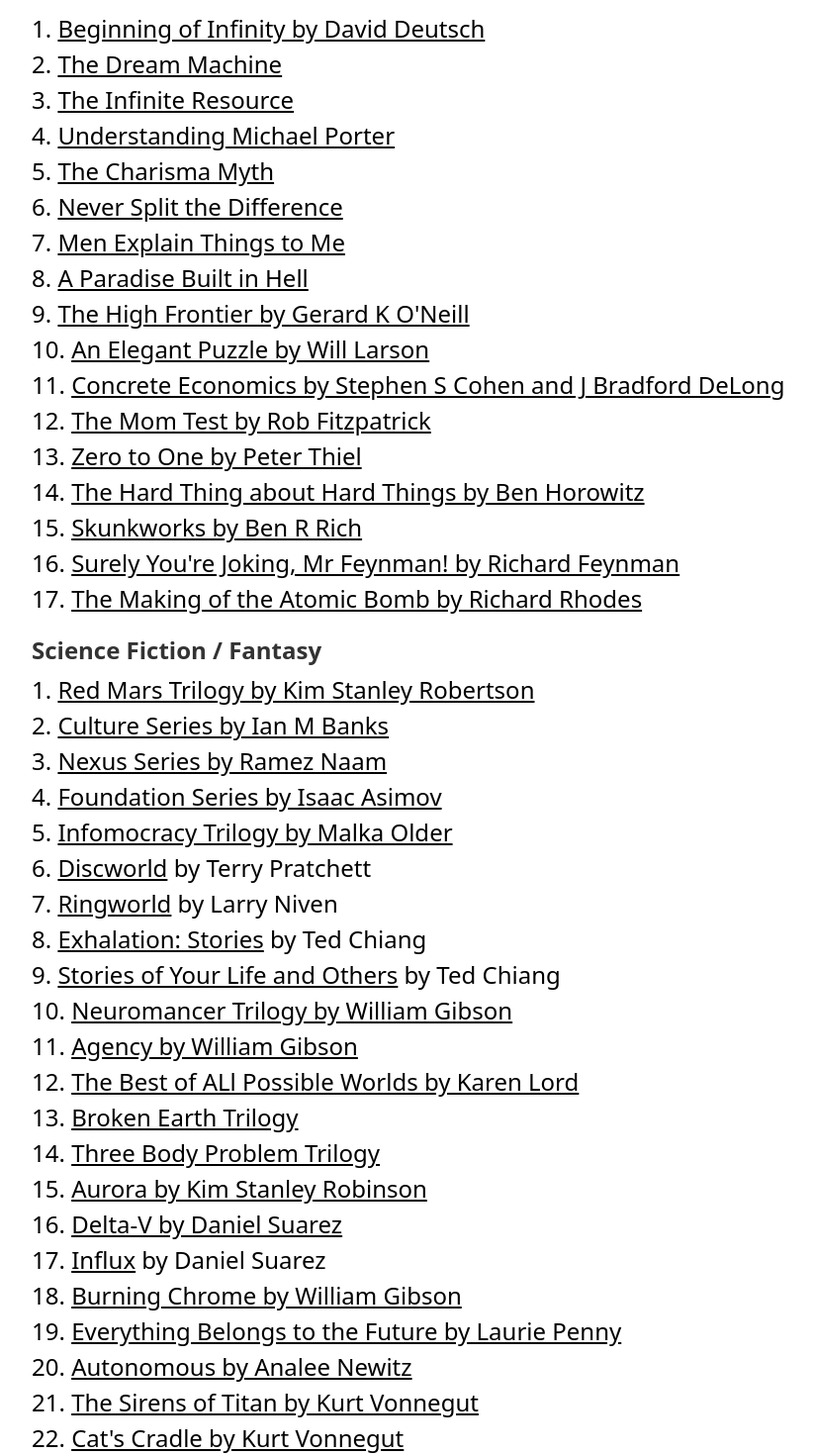
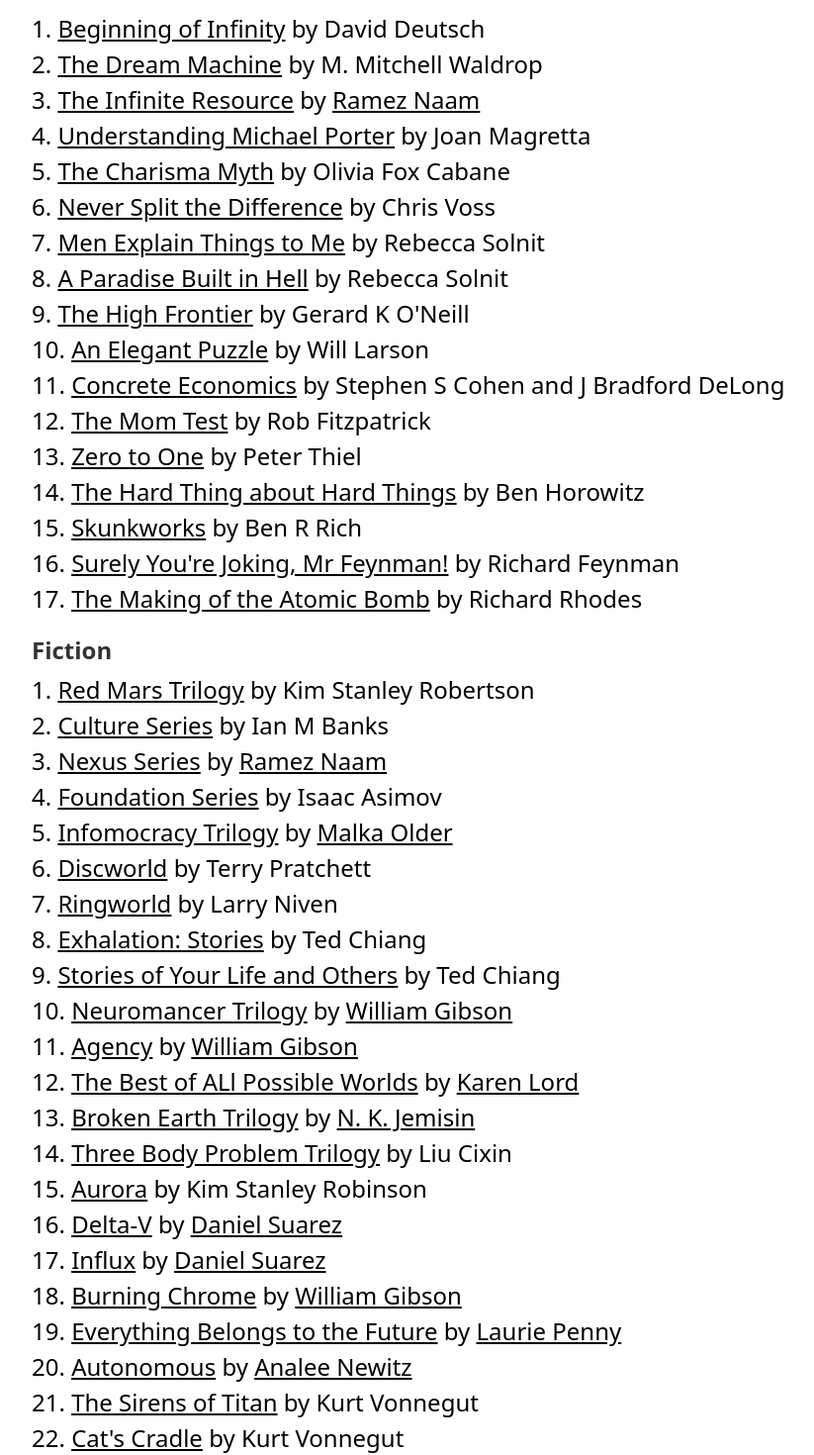
Before and after one commit to nick-parker/nickparkerco, a Next.js app: page /info-diet in a window 1280 px wide. Shown: the part 1221-2691 px from the top of the page at 99% size, without its empty margins (160-983 px from the left). Built offline with nearby package versions, Linux system fonts and the light colour scheme.

Commit message:
Author names

```diff
--- a/pages/info-diet.js
+++ b/pages/info-diet.js
@@ -36,52 +36,52 @@
         <h2 className="section-header">Books</h2>
         <h3 className="section-header sm:text-xl md:text-2xl">Nonfiction</h3>
         <ul>
-            <li><a href="https://www.amazon.com/Beginning-Infinity-Explanations-Transform-World/dp/0143121359">Beginning of Infinity by David Deutsch</a></li>
-            <li><a href="https://www.amazon.com/Dream-Machine-M-Mitchell-Waldrop/dp/1732265119">The Dream Machine</a></li>
-            <li><a href="https://www.amazon.com/Infinite-Resource-Power-Finite-Planet/dp/161168255X">The Infinite Resource</a></li>
-            <li><a href="https://www.amazon.com/Understanding-Michael-Porter-Essential-Competition-ebook/dp/B005OVTMAY">Understanding Michael Porter</a></li>
-            <li><a href="https://www.amazon.com/Charisma-Myth-Science-Personal-Magnetism-ebook/dp/B005GSZZ24">The Charisma Myth</a></li>
-            <li><a href="https://www.amazon.com/Never-Split-Difference-Negotiating-Depended-ebook/dp/B014DUR7L2">Never Split the Difference</a></li>
-            <li><a href="https://www.amazon.com/Men-Explain-Things-Rebecca-Solnit-ebook/dp/B00IWGQ8PU">Men Explain Things to Me</a></li>
-            <li><a href="https://www.amazon.com/Paradise-Built-Hell-Extraordinary-Communities-ebook/dp/B003XQEVLM">A Paradise Built in Hell</a></li>
-            <li><a href="https://www.amazon.com/High-Frontier-Human-Colonies-Space/dp/1686872720">The High Frontier by Gerard K O'Neill</a></li>
-            <li><a href="https://www.amazon.com/Elegant-Puzzle-Systems-Engineering-Management-ebook/dp/B07QYCHJ7V">An Elegant Puzzle by Will Larson</a></li>
-            <li><a href="https://www.amazon.com/Concrete-Economics-Hamilton-Approach-Economic/dp/1422189813">Concrete Economics by Stephen S Cohen and J Bradford DeLong</a></li>
-            <li><a href="https://www.amazon.com/Mom-Test-customers-business-everyone-ebook/dp/B01H4G2J1U">The Mom Test by Rob Fitzpatrick</a></li>
-            <li><a href="https://www.amazon.com/Zero-One-Notes-Startups-Future-ebook/dp/B00J6YBOFQ">Zero to One by Peter Thiel</a></li>
-            <li><a href="https://www.amazon.com/Hard-Thing-About-Things-Building-ebook/dp/B00DQ845EA">The Hard Thing about Hard Things by Ben Horowitz</a></li>
-            <li><a href="https://www.amazon.com/Skunk-Works-Personal-Memoir-Lockheed-ebook/dp/B00A2DIW3C">Skunkworks by Ben R Rich</a></li>
-            <li><a href="https://www.amazon.com/Surely-Youre-Joking-Mr-Feynman-ebook/dp/B003V1WXKU">Surely You're Joking, Mr Feynman! by Richard Feynman</a></li>
-            <li><a href="https://www.amazon.com/Making-Atomic-Bomb-Richard-Rhodes-ebook/dp/B008TRU7SQ">The Making of the Atomic Bomb by Richard Rhodes</a></li>
+            <li><a href="https://www.amazon.com/Beginning-Infinity-Explanations-Transform-World/dp/0143121359">Beginning of Infinity</a> by David Deutsch</li>
+            <li><a href="https://www.amazon.com/Dream-Machine-M-Mitchell-Waldrop/dp/1732265119">The Dream Machine</a> by M. Mitchell Waldrop</li>
+            <li><a href="https://www.amazon.com/Infinite-Resource-Power-Finite-Planet/dp/161168255X">The Infinite Resource</a> by <a href="https://twitter.com/ramez">Ramez Naam</a></li>
+            <li><a href="https://www.amazon.com/Understanding-Michael-Porter-Essential-Competition-ebook/dp/B005OVTMAY">Understanding Michael Porter</a> by Joan Magretta</li>
+            <li><a href="https://www.amazon.com/Charisma-Myth-Science-Personal-Magnetism-ebook/dp/B005GSZZ24">The Charisma Myth</a> by Olivia Fox Cabane</li>
+            <li><a href="https://www.amazon.com/Never-Split-Difference-Negotiating-Depended-ebook/dp/B014DUR7L2">Never Split the Difference</a> by Chris Voss</li>
+            <li><a href="https://www.amazon.com/Men-Explain-Things-Rebecca-Solnit-ebook/dp/B00IWGQ8PU">Men Explain Things to Me</a> by Rebecca Solnit</li>
+            <li><a href="https://www.amazon.com/Paradise-Built-Hell-Extraordinary-Communities-ebook/dp/B003XQEVLM">A Paradise Built in Hell</a> by Rebecca Solnit</li>
+            <li><a href="https://www.amazon.com/High-Frontier-Human-Colonies-Space/dp/1686872720">The High Frontier</a> by Gerard K O'Neill</li>
+            <li><a href="https://www.amazon.com/Elegant-Puzzle-Systems-Engineering-Management-ebook/dp/B07QYCHJ7V">An Elegant Puzzle</a> by Will Larson</li>
+            <li><a href="https://www.amazon.com/Concrete-Economics-Hamilton-Approach-Economic/dp/1422189813">Concrete Economics</a> by Stephen S Cohen and J Bradford DeLong</li>
+            <li><a href="https://www.amazon.com/Mom-Test-customers-business-everyone-ebook/dp/B01H4G2J1U">The Mom Test</a> by Rob Fitzpatrick</li>
+            <li><a href="https://www.amazon.com/Zero-One-Notes-Startups-Future-ebook/dp/B00J6YBOFQ">Zero to One</a> by Peter Thiel</li>
+            <li><a href="https://www.amazon.com/Hard-Thing-About-Things-Building-ebook/dp/B00DQ845EA">The Hard Thing about Hard Things</a> by Ben Horowitz</li>
+            <li><a href="https://www.amazon.com/Skunk-Works-Personal-Memoir-Lockheed-ebook/dp/B00A2DIW3C">Skunkworks</a> by Ben R Rich</li>
+            <li><a href="https://www.amazon.com/Surely-Youre-Joking-Mr-Feynman-ebook/dp/B003V1WXKU">Surely You're Joking, Mr Feynman!</a> by Richard Feynman</li>
+            <li><a href="https://www.amazon.com/Making-Atomic-Bomb-Richard-Rhodes-ebook/dp/B008TRU7SQ">The Making of the Atomic Bomb</a> by Richard Rhodes</li>
         </ul>
-        <h3 className="section-header sm:text-xl md:text-2xl">Science Fiction / Fantasy</h3>
+        <h3 className="section-header sm:text-xl md:text-2xl">Fiction</h3>
         <ul>
-            <li><a href="https://www.amazon.com/Red-Mars-Trilogy-Book-ebook/dp/B000QCS914">Red Mars Trilogy by Kim Stanley Robertson</a></li>
-            <li><a href="https://www.amazon.com/Player-Games-Culture-Novel-Book-ebook/dp/B002WM3HC2">Culture Series by Ian M Banks</a></li>
-            <li><a href="https://www.amazon.com/Nexus-Trilogy-Book-1-ebook/dp/B00TOZI7FM">Nexus Series by Ramez Naam</a></li>
-            <li><a href="https://www.amazon.com/Foundation-Isaac-Asimov-ebook/dp/B000FC1PWA">Foundation Series by Isaac Asimov</a></li>
-            <li><a href="https://www.amazon.com/Infomocracy-Book-One-Centenal-Cycle-ebook/dp/B0151U75ME">Infomocracy Trilogy by Malka Older</a></li>
+            <li><a href="https://www.amazon.com/Red-Mars-Trilogy-Book-ebook/dp/B000QCS914">Red Mars Trilogy</a> by Kim Stanley Robertson</li>
+            <li><a href="https://www.amazon.com/Player-Games-Culture-Novel-Book-ebook/dp/B002WM3HC2">Culture Series</a> by Ian M Banks</li>
+            <li><a href="https://www.amazon.com/Nexus-Trilogy-Book-1-ebook/dp/B00TOZI7FM">Nexus Series</a> by <a href="https://twitter.com/ramez">Ramez Naam</a></li>
+            <li><a href="https://www.amazon.com/Foundation-Isaac-Asimov-ebook/dp/B000FC1PWA">Foundation Series</a> by Isaac Asimov</li>
+            <li><a href="https://www.amazon.com/Infomocracy-Book-One-Centenal-Cycle-ebook/dp/B0151U75ME">Infomocracy Trilogy</a> by <a href="https://twitter.com/m_older">Malka Older</a></li>
             <li><a href="https://www.amazon.com/Color-Magic-Novel-Discworld-ebook/dp/B000W9399S">Discworld</a> by Terry Pratchett</li>
             <li><a href="https://www.amazon.com/Ringworld-Larry-Niven-ebook/dp/B01513ZIL6">Ringworld</a> by Larry Niven</li>
             <li><a href="https://www.amazon.com/Exhalation-Stories-Ted-Chiang-ebook/dp/B07GD46PQZ">Exhalation: Stories</a> by Ted Chiang</li>
             <li><a href="https://www.amazon.com/Exhalation-Stories-Ted-Chiang-ebook/dp/B07GD46PQZ">Stories of Your Life and Others</a> by Ted Chiang</li>
-            <li><a href="https://www.amazon.com/Neuromancer-Sprawl-Trilogy-William-Gibson-ebook/dp/B000O76ON6">Neuromancer Trilogy by William Gibson</a></li>
-            <li><a href="https://www.amazon.com/Agency-William-Gibson-ebook/dp/B072NXSB14">Agency by William Gibson</a></li>
-            <li><a href="https://www.amazon.com/Best-All-Possible-Worlds-Novel-ebook/dp/B009CE5Z2I">The Best of ALl Possible Worlds by Karen Lord</a></li>
-            <li><a href="https://www.amazon.com/Fifth-Season-Broken-Earth-Book-ebook/dp/B00H25FCSQ">Broken Earth Trilogy</a></li>
-            <li><a href="https://www.amazon.com/Three-Body-Problem-Remembrance-Earths-Past-ebook/dp/B00IQO403K">Three Body Problem Trilogy</a></li>
-            <li><a href="https://www.amazon.com/Aurora-Kim-Stanley-Robinson-ebook/dp/B00NERQRPI">Aurora by Kim Stanley Robinson</a></li>
-            <li><a href="https://www.amazon.com/Delta-v-Daniel-Suarez-ebook/dp/B07FLX8V84">Delta-V by Daniel Suarez</a></li>
-            <li><a href="https://www.amazon.com/Influx-Daniel-Suarez-ebook/dp/B00DMCPOBI">Influx</a> by Daniel Suarez</li>
-            <li><a href="https://www.amazon.com/Burning-Chrome-William-Gibson-ebook/dp/B00ICMWZH4">Burning Chrome by William Gibson</a></li>
-            <li><a href="https://www.amazon.com/Everything-Belongs-Future-Laurie-Penny-ebook/dp/B01BBX5WFM">Everything Belongs to the Future by Laurie Penny</a></li>
-            <li><a href="https://www.amazon.com/Autonomous-Novel-Annalee-Newitz-ebook/dp/B01N4P14CI">Autonomous by Analee Newitz</a></li>
-            <li><a href="https://www.amazon.com/Sirens-Titan-Novel-Kurt-Vonnegut-ebook/dp/B0012RMVCK">The Sirens of Titan by Kurt Vonnegut</a></li>
-            <li><a href="https://www.amazon.com/Cats-Cradle-Novel-Kurt-Vonnegut-ebook/dp/B000SEH13C">Cat's Cradle by Kurt Vonnegut</a></li>
-            <li><a href="https://www.amazon.com/Martian-Novel-Andy-Weir-ebook/dp/B00EMXBDMA">The Martian by Andy Weir</a></li>
-            <li><a href="https://www.amazon.com/Dune-Frank-Herbert-ebook/dp/B00B7NPRY8">Dune series by Frank Herbert</a></li>
-            <li><a href="https://www.amazon.com/Revelation-Space-Inhibitor-Trilogy-Book-ebook/dp/B0819W19WD">Revelation Space by Alastair Reynolds</a></li>
-            <li><a href="https://www.amazon.com/Unit-Ninni-Holmqvist-ebook/dp/B002CFQ6UO">The Unit by Ninni Holmqvist</a></li>
+            <li><a href="https://www.amazon.com/Neuromancer-Sprawl-Trilogy-William-Gibson-ebook/dp/B000O76ON6">Neuromancer Trilogy</a> by <a href="https://twitter.com/GreatDismal">William Gibson</a></li>
+            <li><a href="https://www.amazon.com/Agency-William-Gibson-ebook/dp/B072NXSB14">Agency</a> by <a href="https://twitter.com/GreatDismal">William Gibson</a></li>
+            <li><a href="https://www.amazon.com/Best-All-Possible-Worlds-Novel-ebook/dp/B009CE5Z2I">The Best of ALl Possible Worlds</a> by <a href="https://twitter.com/drkarenlord">Karen Lord</a></li>
+            <li><a href="https://www.amazon.com/Fifth-Season-Broken-Earth-Book-ebook/dp/B00H25FCSQ">Broken Earth Trilogy</a> by <a href="https://twitter.com/nkjemisin">N. K. Jemisin</a></li>
+            <li><a href="https://www.amazon.com/Three-Body-Problem-Remembrance-Earths-Past-ebook/dp/B00IQO403K">Three Body Problem Trilogy</a> by Liu Cixin</li>
+            <li><a href="https://www.amazon.com/Aurora-Kim-Stanley-Robinson-ebook/dp/B00NERQRPI">Aurora</a> by Kim Stanley Robinson</li>
+            <li><a href="https://www.amazon.com/Delta-v-Daniel-Suarez-ebook/dp/B07FLX8V84">Delta-V</a> by <a href="https://twitter.com/itsDanielSuarez">Daniel Suarez</a></li>
+            <li><a href="https://www.amazon.com/Influx-Daniel-Suarez-ebook/dp/B00DMCPOBI">Influx</a> by <a href="https://twitter.com/itsDanielSuarez">Daniel Suarez</a></li>
+            <li><a href="https://www.amazon.com/Burning-Chrome-William-Gibson-ebook/dp/B00ICMWZH4">Burning Chrome</a> by <a href="https://twitter.com/GreatDismal">William Gibson</a></li>
+            <li><a href="https://www.amazon.com/Everything-Belongs-Future-Laurie-Penny-ebook/dp/B01BBX5WFM">Everything Belongs to the Future</a> by <a href="https://twitter.com/PennyRed">Laurie Penny</a></li>
+            <li><a href="https://www.amazon.com/Autonomous-Novel-Annalee-Newitz-ebook/dp/B01N4P14CI">Autonomous</a> by <a href="https://twitter.com/annaleen">Analee Newitz</a></li>
+            <li><a href="https://www.amazon.com/Sirens-Titan-Novel-Kurt-Vonnegut-ebook/dp/B0012RMVCK">The Sirens of Titan</a> by Kurt Vonnegut</li>
+            <li><a href="https://www.amazon.com/Cats-Cradle-Novel-Kurt-Vonnegut-ebook/dp/B000SEH13C">Cat's Cradle</a> by Kurt Vonnegut</li>
+            <li><a href="https://www.amazon.com/Martian-Novel-Andy-Weir-ebook/dp/B00EMXBDMA">The Martian</a> by Andy Weir</li>
+            <li><a href="https://www.amazon.com/Dune-Frank-Herbert-ebook/dp/B00B7NPRY8">Dune series</a> by Frank Herbert</li>
+            <li><a href="https://www.amazon.com/Revelation-Space-Inhibitor-Trilogy-Book-ebook/dp/B0819W19WD">Revelation Space</a> by Alastair Reynolds</li>
+            <li><a href="https://www.amazon.com/Unit-Ninni-Holmqvist-ebook/dp/B002CFQ6UO">The Unit</a> by Ninni Holmqvist</li>
         </ul>
     </div>
     </BasicPage>
```
Also changed, not shown: posts/cnc-mill/origins.md (+3 -3 lines).
